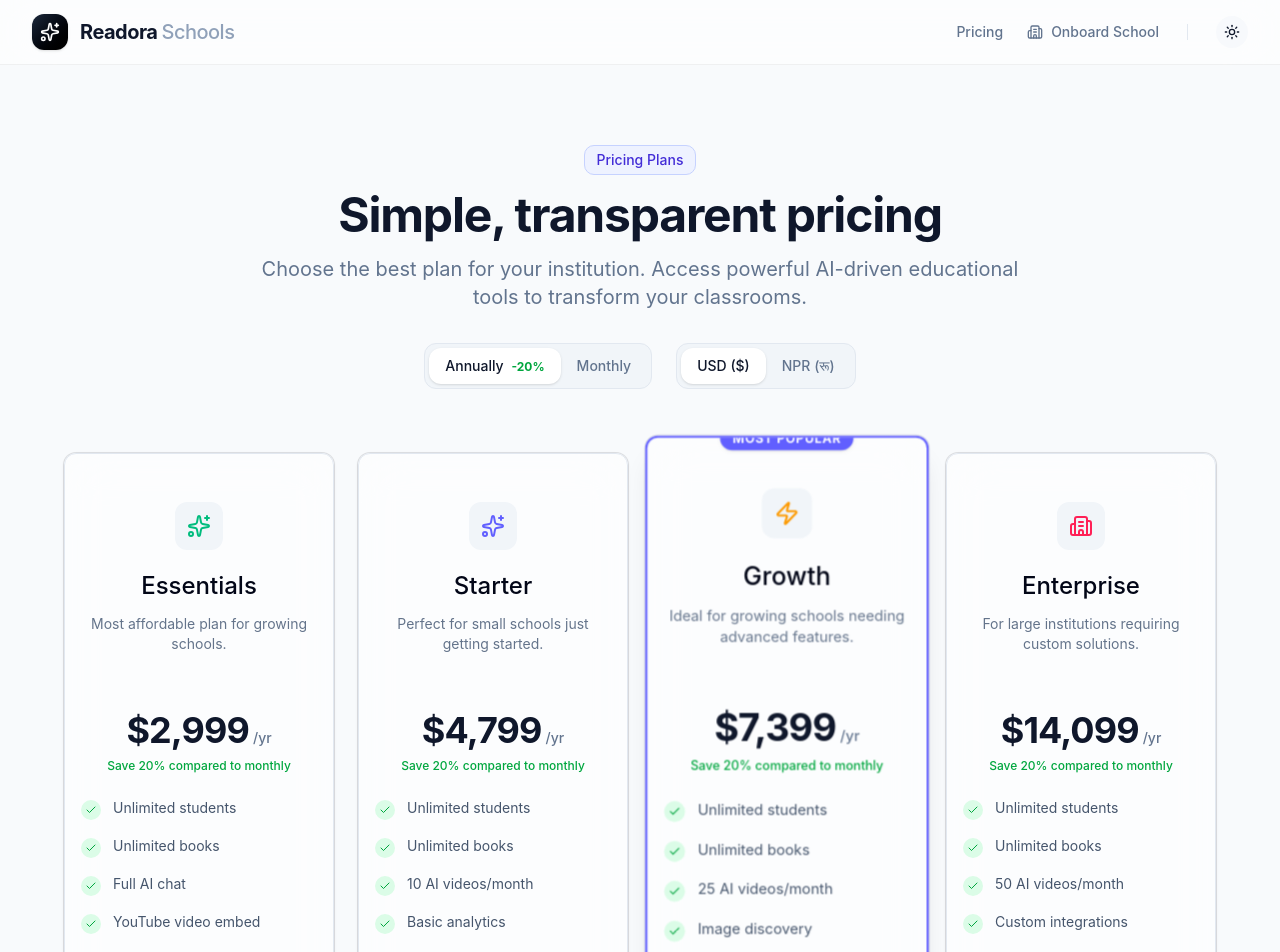
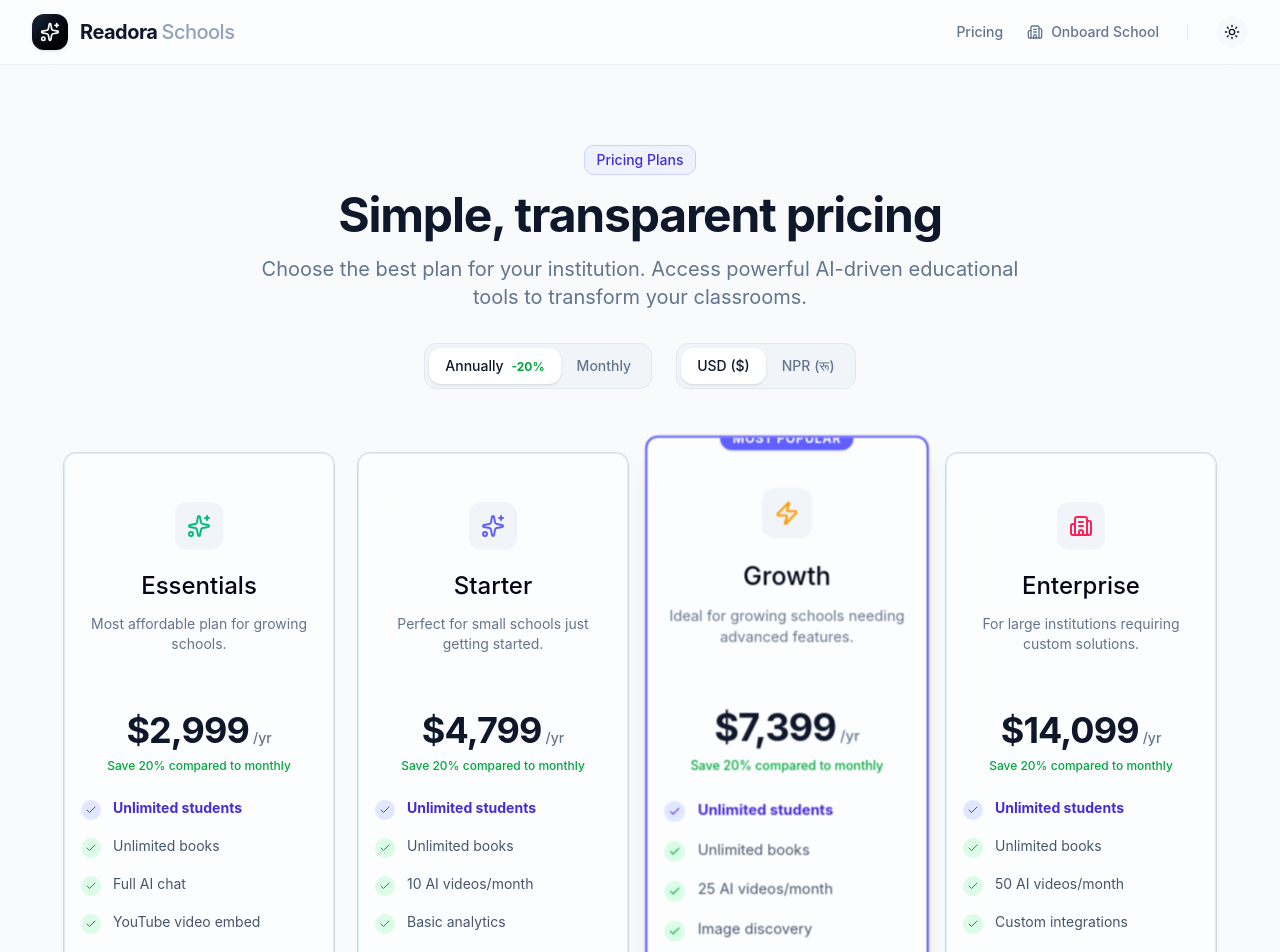
Before and after one commit to Paul-hembrom/Reeadora, a Next.js app: page /pricing in a window 1280 px wide. Shown: the top 952 px of the page. Built offline with nearby package versions, Linux system fonts and the light colour scheme; no server answers.

Commit message:
chore: update NPR subscription pricing plans
Adjusted monthly and annual pricing for all subscription tiers to reflect updated regional rates.

```diff
--- a/app/pricing/page.tsx
+++ b/app/pricing/page.tsx
@@ -18,7 +18,7 @@ export default function PricingPage() {
       description: "Most affordable plan for growing schools.",
       price: {
         USD: { annual: 2999, monthly: 299 },
-        NPR: { annual: 29999 * 12, monthly: 29999 },
+        NPR: { annual: 34999 * 12, monthly: 34999 },
       },
       features: [
         "Unlimited students",
@@ -37,7 +37,7 @@ export default function PricingPage() {
       description: "Perfect for small schools just getting started.",
       price: {
         USD: { annual: 4799, monthly: 479 },
-        NPR: { annual: 47999 * 12, monthly: 47999 },
+        NPR: { annual: 54999 * 12, monthly: 54999 },
       },
       features: [
         "Unlimited students",
@@ -56,7 +56,7 @@ export default function PricingPage() {
       description: "Ideal for growing schools needing advanced features.",
       price: {
         USD: { annual: 7399, monthly: 739 },
-        NPR: { annual: 73999 * 12, monthly: 73999 },
+        NPR: { annual: 84999 * 12, monthly: 84999 },
       },
       features: [
         "Unlimited students",
@@ -77,7 +77,7 @@ export default function PricingPage() {
       description: "For large institutions requiring custom solutions.",
       price: {
         USD: { annual: 14099, monthly: 1409 },
-        NPR: { annual: 140999 * 12, monthly: 140999 },
+        NPR: { annual: 159999 * 12, monthly: 159999 },
       },
       features: [
         "Unlimited students",
@@ -218,14 +218,19 @@ export default function PricingPage() {
                 </div>
 
                 <ul className="w-full space-y-4 mb-6">
-                  {plan.features.map((feature, i) => (
-                    <li key={i} className="flex items-start gap-3">
-                      <div className="mt-0.5 rounded-full bg-green-100 dark:bg-green-500/20 p-1 flex-shrink-0">
-                        <Check className="h-3 w-3 text-green-600 dark:text-green-400" />
-                      </div>
-                      <span className="text-sm text-slate-600 dark:text-slate-300">{feature}</span>
-                    </li>
-                  ))}
+                  {plan.features.map((feature, i) => {
+                    const isUnlimitedStudents = feature.toLowerCase().includes("unlimited students");
+                    return (
+                      <li key={i} className="flex items-start gap-3">
+                        <div className={`mt-0.5 rounded-full p-1 flex-shrink-0 ${isUnlimitedStudents ? 'bg-indigo-100 dark:bg-indigo-500/30' : 'bg-green-100 dark:bg-green-500/20'}`}>
+                          <Check className={`h-3 w-3 ${isUnlimitedStudents ? 'text-indigo-600 dark:text-indigo-400 font-bold' : 'text-green-600 dark:text-green-400'}`} />
+                        </div>
+                        <span className={`text-sm ${isUnlimitedStudents ? 'font-bold text-indigo-700 dark:text-indigo-400' : 'text-slate-600 dark:text-slate-300'}`}>
+                          {feature}
+                        </span>
+                      </li>
+                    );
+                  })}
                 </ul>
               </CardContent>
               <CardFooter className="pt-4 pb-8 px-6">
--- a/app/superadmin/school-row.tsx
+++ b/app/superadmin/school-row.tsx
@@ -85,10 +85,10 @@ export function SchoolRow({ school }: { school: any }) {
             </Button>
           } />
           <DropdownMenuContent>
-             <DropdownMenuItem onClick={() => handleUpdatePlan("essentials")}>Essentials (NPR 29,999/mo)</DropdownMenuItem>
-             <DropdownMenuItem onClick={() => handleUpdatePlan("starter")}>Starter (NPR 47,999/mo)</DropdownMenuItem>
-             <DropdownMenuItem onClick={() => handleUpdatePlan("growth")}>Growth (NPR 73,999/mo)</DropdownMenuItem>
-             <DropdownMenuItem onClick={() => handleUpdatePlan("enterprise")}>Enterprise (NPR 140,999/mo)</DropdownMenuItem>
+             <DropdownMenuItem onClick={() => handleUpdatePlan("essentials")}>Essentials (NPR 34,999/mo)</DropdownMenuItem>
+             <DropdownMenuItem onClick={() => handleUpdatePlan("starter")}>Starter (NPR 54,999/mo)</DropdownMenuItem>
+             <DropdownMenuItem onClick={() => handleUpdatePlan("growth")}>Growth (NPR 84,999/mo)</DropdownMenuItem>
+             <DropdownMenuItem onClick={() => handleUpdatePlan("enterprise")}>Enterprise (NPR 159,999/mo)</DropdownMenuItem>
           </DropdownMenuContent>
         </DropdownMenu>
       </TableCell>
```
